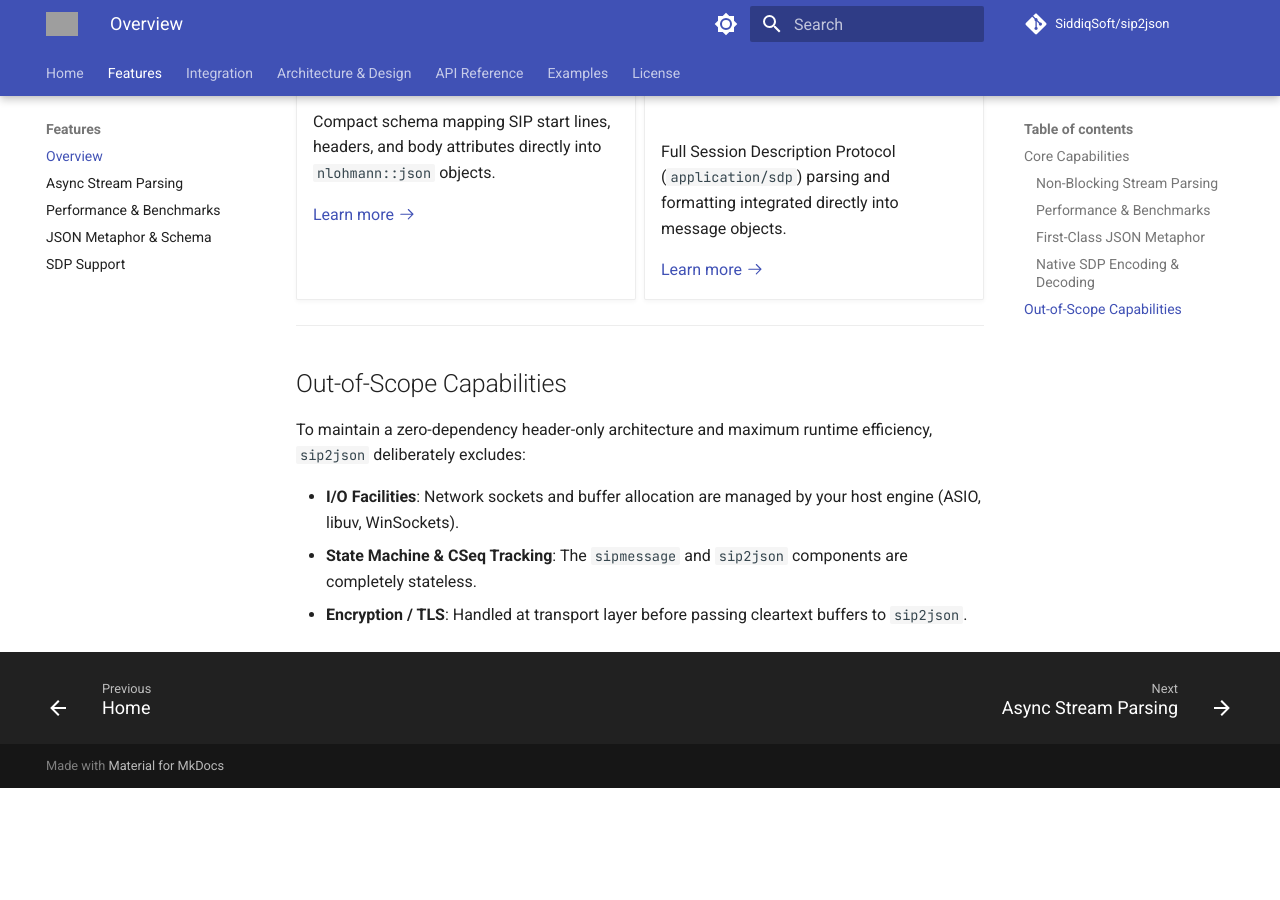
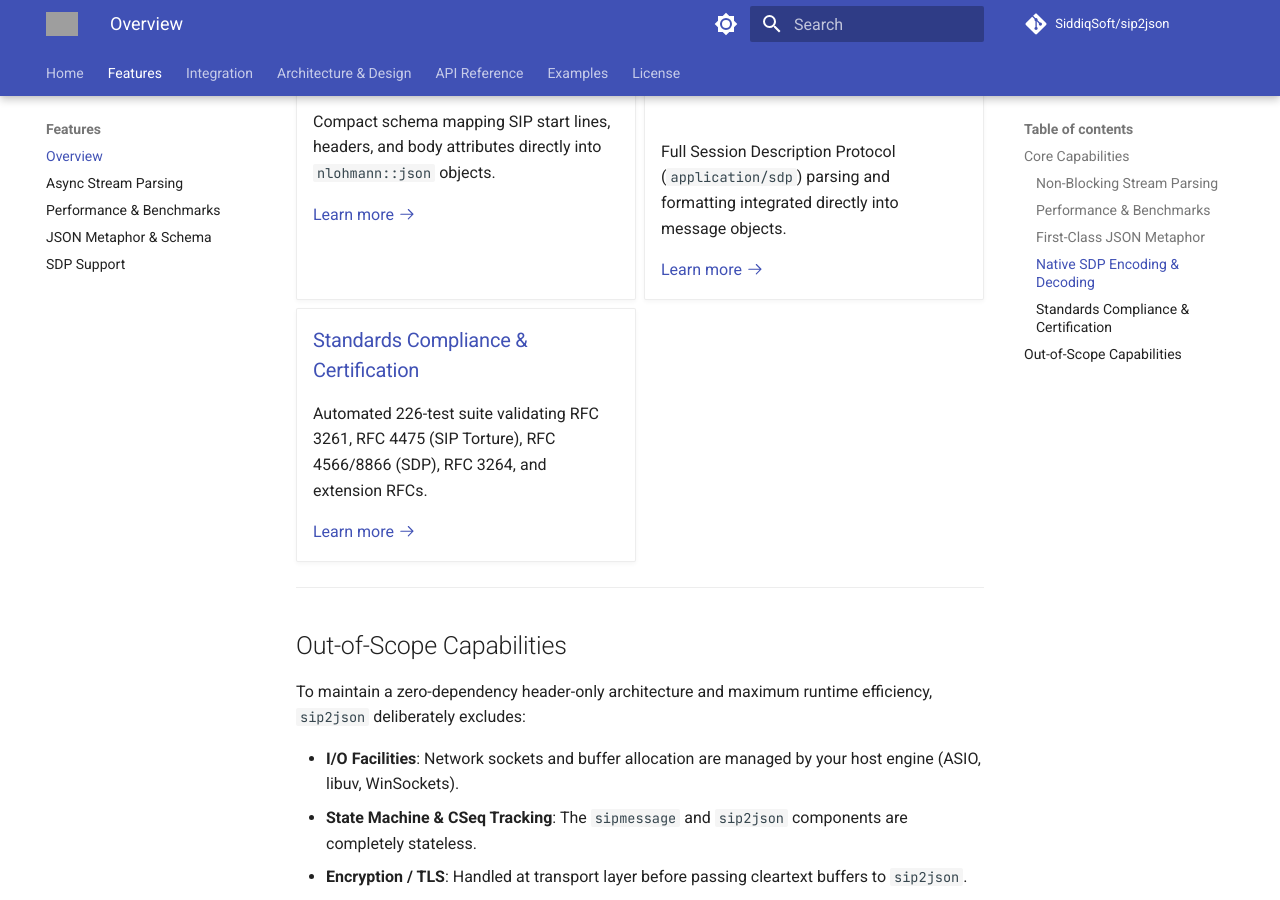
Before and after one commit to SiddiqSoft/sip2json, an MkDocs documentation site: the page built from docs/features/index.md, in a window 1280 px wide and 900 px high, scrolled down 622 px. Built offline with MkDocs 1.6.1 and Material for MkDocs 9.7.7, drawn with Linux system fonts in a browser that asks for light colours; comment, search, counter and statistics services are not loaded; before the commit the page ends 1410 px from its top, so only the background shows below that; grey boxes are pictures that could not be loaded.

Commit message:
docs: Update README and docs with SIP/SDP Standards Compliance & Certification

```diff
--- a/docs/features/index.md
+++ b/docs/features/index.md
@@ -48,6 +48,16 @@ Full Session Description Protocol (`application/sdp`) parsing and formatting int
 
 </div>
 
+<div class="card" markdown="1">
+
+### Standards Compliance & Certification
+
+Automated 226-test suite validating RFC 3261, RFC 4475 (SIP Torture), RFC 4566/8866 (SDP), RFC 3264, and extension RFCs.
+
+[Learn more :octicons-arrow-right-24:](compliance.md)
+
+</div>
+
 </div>
 
 ---
```
Also changed, not shown: README.md (+11 -0 lines), docs/features/compliance.md (added, +36 -0 lines), docs/index.md (+1 -1 lines).
